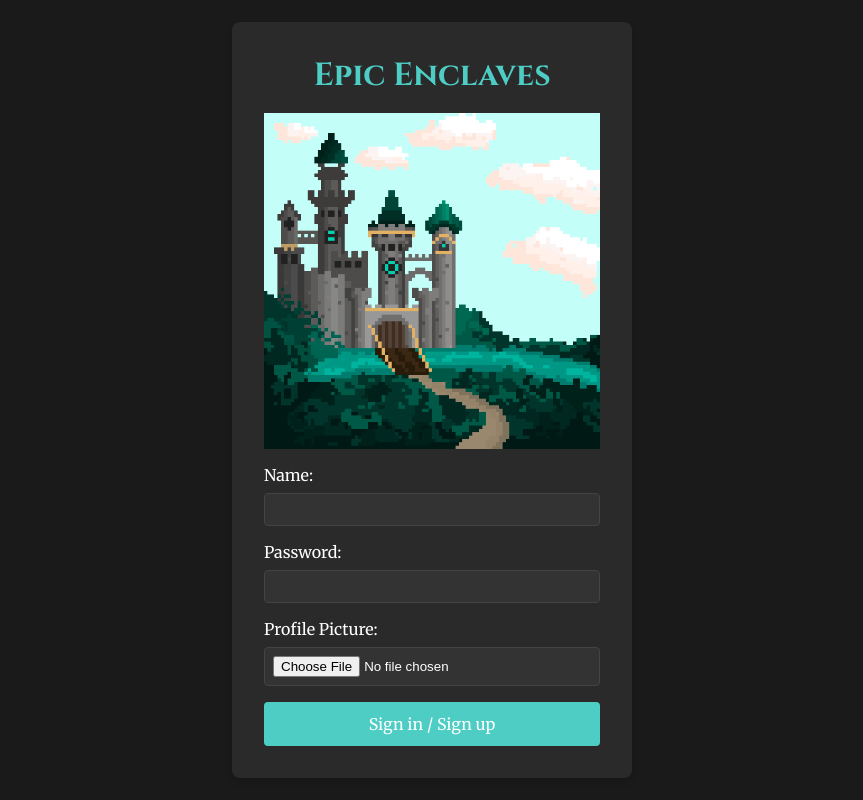
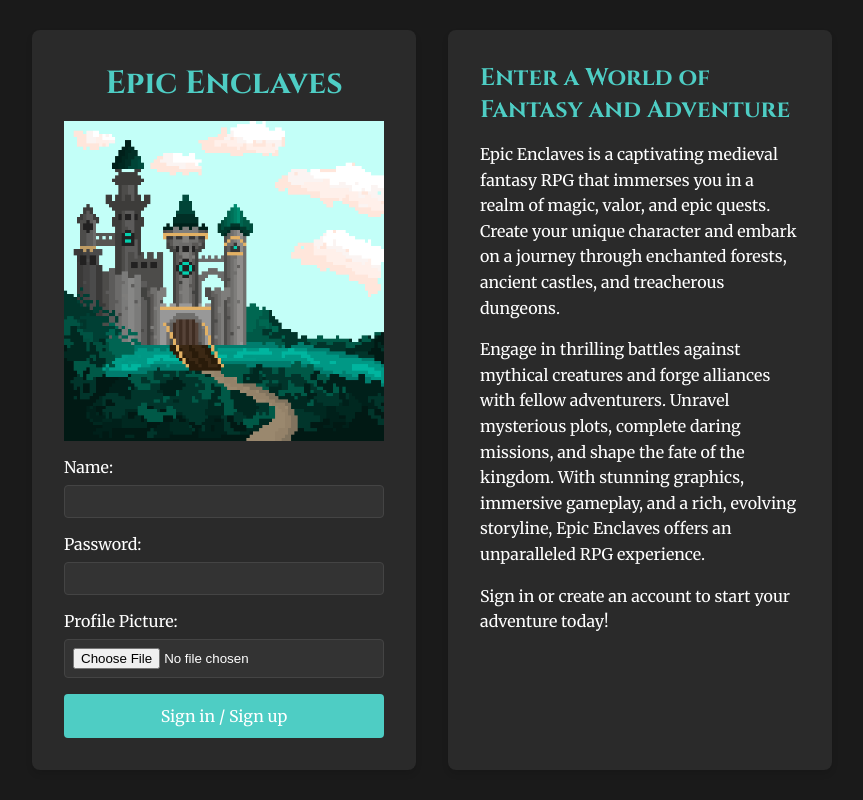
Before and after one commit to hclivess/epicenclaves, a Python web app: template templates/login.html in a window 1280 px wide. Shown: the whole page, without its empty margins (208-1071 px from the left). Run offline with Jinja, Linux system fonts and the light colour scheme; the template is opened without the code that fills it, so the values that code supplies are empty.

Commit message:
login refactor

```diff
--- a/templates/login.html
+++ b/templates/login.html
@@ -3,7 +3,9 @@
 <head>
     <meta charset="UTF-8">
     <meta name="viewport" content="width=device-width, initial-scale=1.0">
-    <title>Epic Enclaves - Login</title>
+    <title>Epic Enclaves - A Medieval Fantasy RPG Adventure</title>
+    <meta name="description" content="Embark on an epic medieval fantasy RPG adventure in Epic Enclaves. Create your character, explore vast realms, and engage in thrilling quests and battles.">
+    <meta name="keywords" content="Epic Enclaves, RPG, fantasy, medieval, adventure, game, online game, quests, battles">
     <style>
         @import url('https://fonts.googleapis.com/css2?family=Cinzel:wght@400;700&family=Merriweather:wght@300;400;700&display=swap');
 
@@ -27,12 +29,19 @@
         }
 
         .container {
+            display: flex;
+            justify-content: space-between;
+            max-width: 800px;
+            width: 100%;
+        }
+
+        .login-panel {
+            flex: 1;
+            margin-right: 2rem;
             background-color: #2a2a2a;
             border-radius: 8px;
             padding: 2rem;
             box-shadow: 0 4px 6px rgba(0, 0, 0, 0.1);
-            max-width: 400px;
-            width: 100%;
         }
 
         h1 {
@@ -85,10 +94,30 @@
         button:hover {
             background-color: #45b7a0;
         }
+
+        .description-panel {
+            flex: 1;
+            background-color: #2a2a2a;
+            border-radius: 8px;
+            padding: 2rem;
+            box-shadow: 0 4px 6px rgba(0, 0, 0, 0.1);
+        }
+
+        .description-panel h2 {
+            font-family: 'Cinzel', serif;
+            color: #4ecdc4;
+            margin-bottom: 1rem;
+        }
+
+        .description-panel p {
+            margin-bottom: 1rem;
+            line-height: 1.6;
+        }
     </style>
 </head>
 <body>
     <div class="container">
+        <div class="login-panel">
             <h1>Epic Enclaves</h1>
             <img src="img/assets/castle_500.png" alt="Welcome to Epic Enclaves" class="welcome-image">
             <form action="/login" method="post" enctype="multipart/form-data">
@@ -107,5 +136,12 @@
                 <button type="submit">Sign in / Sign up</button>
             </form>
         </div>
+        <div class="description-panel">
+            <h2>Enter a World of Fantasy and Adventure</h2>
+            <p>Epic Enclaves is a captivating medieval fantasy RPG that immerses you in a realm of magic, valor, and epic quests. Create your unique character and embark on a journey through enchanted forests, ancient castles, and treacherous dungeons.</p>
+            <p>Engage in thrilling battles against mythical creatures and forge alliances with fellow adventurers. Unravel mysterious plots, complete daring missions, and shape the fate of the kingdom. With stunning graphics, immersive gameplay, and a rich, evolving storyline, Epic Enclaves offers an unparalleled RPG experience.</p>
+            <p>Sign in or create an account to start your adventure today!</p>
+        </div>
+    </div>
 </body>
 </html>
```
Also changed, not shown: img/assets/init.png (added). Lines whose indentation alone changed are shown as unchanged.
